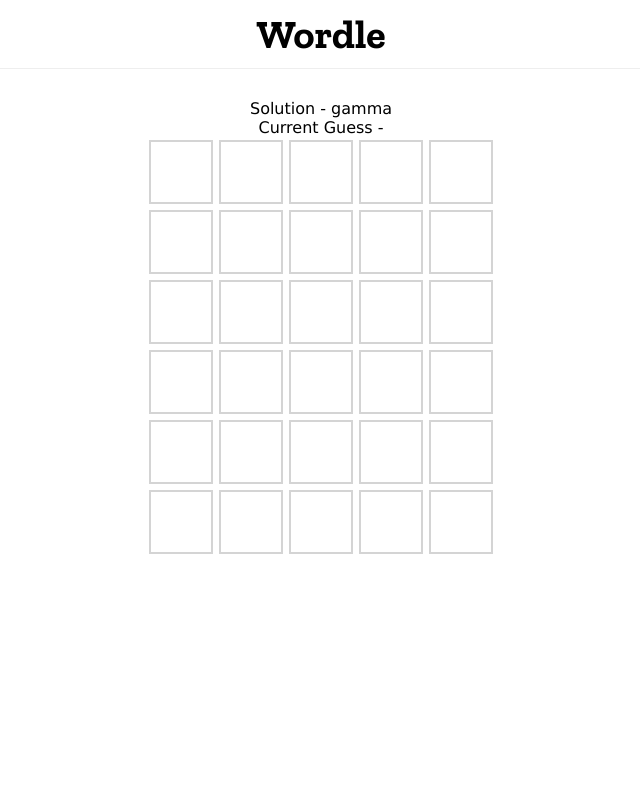
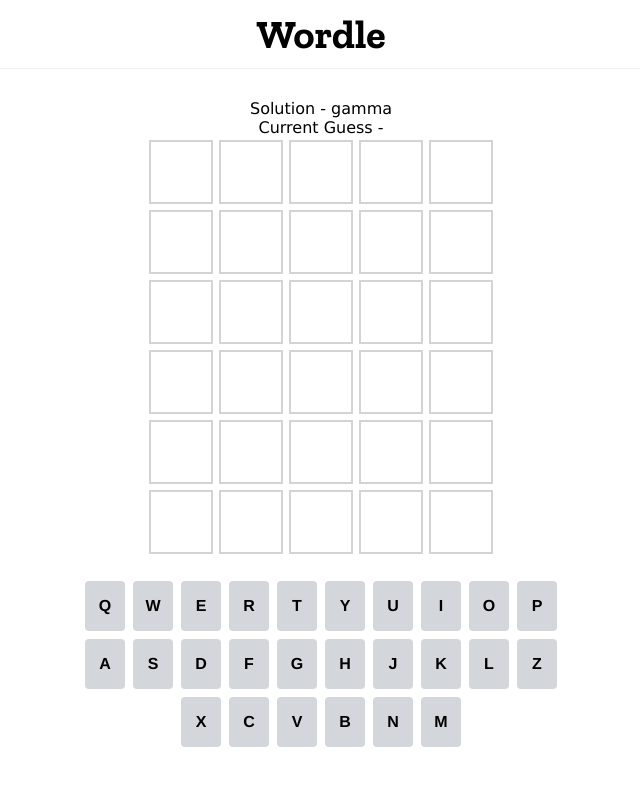
Before and after one commit to chenbarsano1/wordle-clone, a React (Vite) app: page / in a window 1280 px wide. Shown: the top 786 px of the page, without its empty margins (319-959 px from the left). Built offline with nearby package versions, Linux system fonts and the light colour scheme.

Commit message:
added keypad

```diff
--- /dev/null
+++ b/src/components/Keypad.tsx
@@ -0,0 +1,13 @@
+import { letters } from '../data/letters'
+
+function Keypad() {
+  return (
+    <div className="keypad">
+      {letters.map((letter) => (
+        <div key={letter.key}>{letter.key}</div>
+      ))}
+    </div>
+  )
+}
+
+export default Keypad
--- a/src/components/Wordle.tsx
+++ b/src/components/Wordle.tsx
@@ -1,6 +1,7 @@
 import { useEffect } from 'react'
 import useWordle from '../hooks/useWordle'
 import Grid from './Grid'
+import Keypad from './Keypad'
 
 type WordleProps = {
   solution: string
@@ -26,6 +27,7 @@
       <div>Solution - {solution}</div>
       <div>Current Guess - {currentGuess}</div>
       <Grid guesses={guesses} currentGuess={currentGuess} turn={turn} />
+      <Keypad />
     </div>
   )
 }
--- /dev/null
+++ b/src/data/letters.ts
@@ -0,0 +1,30 @@
+import { Letter } from '../types'
+
+export const letters: Letter[] = [
+  { key: 'q' },
+  { key: 'w' },
+  { key: 'e' },
+  { key: 'r' },
+  { key: 't' },
+  { key: 'y' },
+  { key: 'u' },
+  { key: 'i' },
+  { key: 'o' },
+  { key: 'p' },
+  { key: 'a' },
+  { key: 's' },
+  { key: 'd' },
+  { key: 'f' },
+  { key: 'g' },
+  { key: 'h' },
+  { key: 'j' },
+  { key: 'k' },
+  { key: 'l' },
+  { key: 'z' },
+  { key: 'x' },
+  { key: 'c' },
+  { key: 'v' },
+  { key: 'b' },
+  { key: 'n' },
+  { key: 'm' },
+]
--- a/src/index.css
+++ b/src/index.css
@@ -31,7 +31,8 @@
   line-height: 60px;
   text-transform: uppercase;
   font-weight: bold;
-  font-size: 2.5em;
+  font-size: 2em;
+  font-family: 'Clear Sans', 'Helvetica Neue', Arial, sans-serif;
 }
 
 .row > div.green {
@@ -64,6 +65,24 @@
 }
 .row.current > div.filled {
   animation: bounce 0.1s ease-in-out forwards;
+}
+
+.keypad {
+  max-width: 500px;
+  margin: 20px auto;
+}
+.keypad > div {
+  margin: 4px;
+  width: 40px;
+  height: 50px;
+  background: #d3d6da;
+  display: inline-block;
+  border-radius: 4px;
+  line-height: 50px;
+  text-transform: uppercase;
+  font-weight: 600;
+  cursor: pointer;
+  font-family: 'Helvetica Neue', Helvetica, Arial, sans-serif;
 }
 
 /* keyframe animations */
--- a/src/types.ts
+++ b/src/types.ts
@@ -2,3 +2,7 @@
   key: string
   color: 'grey' | 'green' | 'yellow'
 }
+
+export type Letter = {
+  key: string
+}
```
